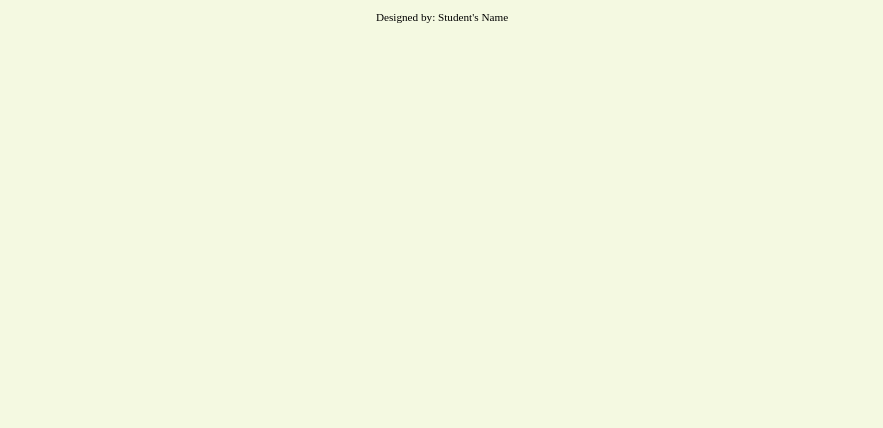
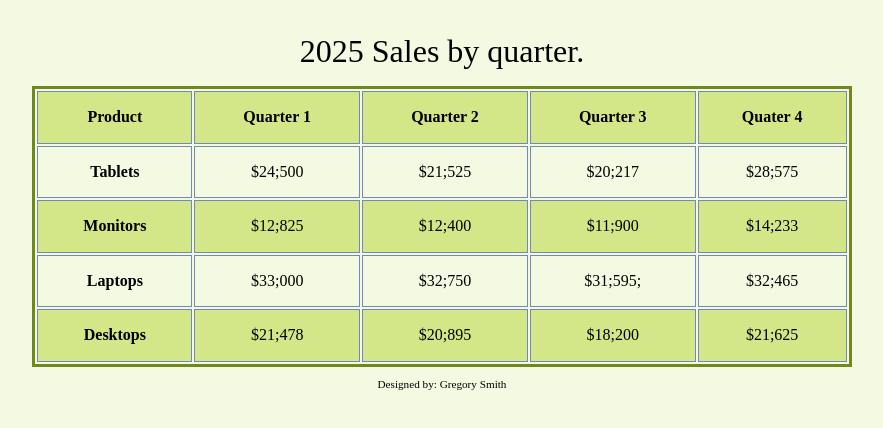
Before and after one commit to Greg-Smith209/ch8applyextendanalyze, a plain HTML site: page analyze apply extend/apply/index.html in a window 1280 px wide. Shown: the whole page, without its empty margins (198-1081 px from the left). Drawn offline with Linux system fonts and the light colour scheme.

Commit message:
progress

```diff
--- a/analyze apply extend/apply/css/apply08.css
+++ b/analyze apply extend/apply/css/apply08.css
@@ -1,7 +1,7 @@
 /*
-Author:
-Date:
-File Name:
+Author:Gregory Smith
+Date:11/1/2022
+File Name: apply08.css
 */
 
 /* CSS Reset */
@@ -27,3 +27,47 @@ footer {
 	font-size: .70em;
 	text-align: center;
 }
+
+/* Style rules for table */
+table{
+  width: 80%;
+  margin-top: 0;
+  margin-bottom: 0;
+  margin-left:auto;
+  margin-right:auto;
+  border: 3px solid #71881b;
+
+}
+
+
+/* Border and padding rules for table rows, data, and headings */
+tr, th, td {
+border: collapse;
+padding: 2%;
+
+}
+
+
+/* Caption style rules */
+caption{
+  font-size: 2em;
+  padding:2%;
+  margin-top: 2%;
+}
+
+/* Table header and data borders */
+th, td{
+border:1px solid #7188bb;
+}
+
+/* table data center */
+td{
+  text-align: center;
+
+}
+
+/* odd row colors */
+
+tr:nth-child(odd){
+  background-color: #d3e788;
+}
--- a/analyze apply extend/apply/index.html
+++ b/analyze apply extend/apply/index.html
@@ -1,5 +1,8 @@
 <!DOCTYPE html>
-<!-- Student's Name, Today's Date -->
+<!-- Student's Name: Gregory Smith
+File: index.html
+Today's Date: 11/1/2022
+ -->
 <html lang="en">
 <head>
 	<title></title>
@@ -12,12 +15,88 @@
 
         <!-- Use the main area to add the main content of the webpage -->
 	   <main>
+			 <table>
+				 <caption> 2025 Sales by quarter. </caption>
+				 <tr> <!--row 1-->
+					 <th>
+						 Product
+					 </th>
+
+					 <th>
+						 Quarter 1
+					 </th>
+
+					 <th>
+						 Quarter 2
+					 </th>
+
+					 <th>
+						 Quarter 3
+					 </th>
+
+					 <th>
+						 Quater 4
+					 </th>
+				 </tr>
+
+				 <tr> <!--row 2-->
+					 <th>
+						 Tablets
+						 <td> &#36;24;500</td>
+
+						<td> &#36;21;525</td>
+
+						<td> &#36;20;217</td>
+
+						<td> &#36;28;575</td>
+					 </th>
+				 </tr>
+
+				 <tr> <!--row 3-->
+					 <th>
+						 Monitors
+						 <td>&#36;12;825</td>
+
+						 <td>&#36;12;400</td>
+
+						 <td>&#36;11;900</td>
+
+						 <td>&#36;14;233</td>
+					 </th>
+				 </tr>
+
+				 <tr> <!--row 4-->
+					 <th>
+						 Laptops
+						 <td>&#36;33;000</td>
+
+						 <td>&#36;32;750</td>
+
+						 <td>&#36;31;595;</td>
+
+						 <td>&#36;32;465</td>
+					 </th>
+				 </tr>
+
+				 <tr> <!--row 5-->
+					 <th>
+						 Desktops
+						 <td>&#36;21;478</td>
+
+						 <td>&#36;20;895</td>
+
+						 <td>&#36;18;200</td>
+
+						 <td>&#36;21;625</td>
+					 </th>
+				 </tr>
+			 </table>
 
         </main>
 
         <!-- Use the footer area to add webpage footer content -->
         <footer>
-            <p>Designed by: Student's Name</p>
+            <p>Designed by: Gregory Smith</p>
         </footer>
 
 	</div>
```
Also changed, not shown: analyze apply extend/analyze/analyze08.html (+10 -3 lines).
